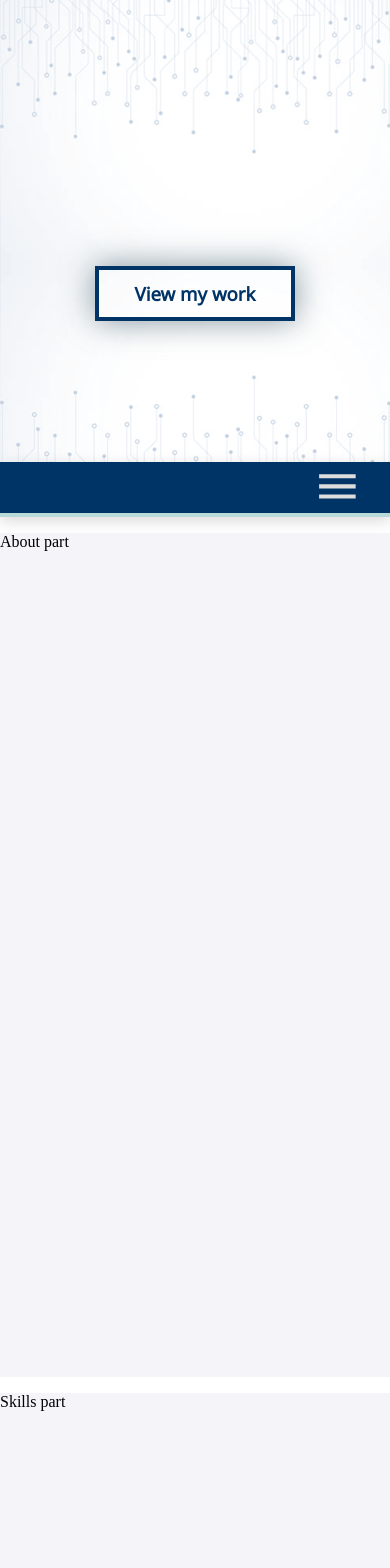
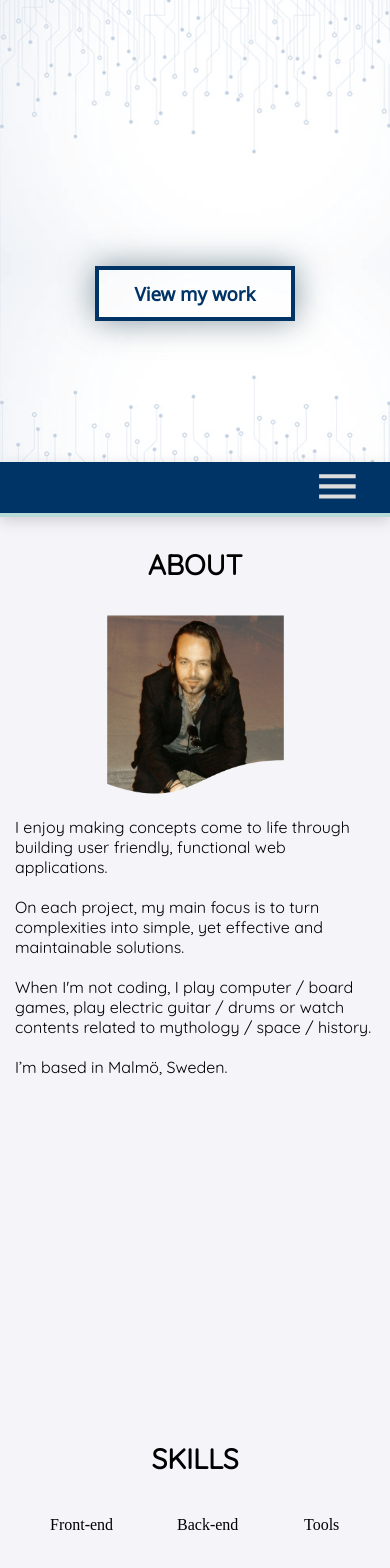
Before and after one commit to problemsolver72221/Personal-portfolio-website-react, a React (Create React App) app: page / in a window 390 px wide. Shown: the part 382-1950 px from the top of the page. Built offline with nearby package versions, Linux system fonts and the light colour scheme.

Commit message:
worked on about section

```diff
--- a/public/index.html
+++ b/public/index.html
@@ -6,7 +6,7 @@
     <link
       rel="stylesheet"
       type="text/css"
-      href=" https://fonts.googleapis.com/css?family=Noto+Sans"
+      href=" https://fonts.googleapis.com/css?family=Noto+Sans|Quicksand"
     />
     <meta name="viewport" content="width=device-width, initial-scale=1" />
     <meta name="theme-color" content="#000000" />
--- a/src/components/App.css
+++ b/src/components/App.css
@@ -11,10 +11,12 @@ html {
 body {
   margin: 0;
   padding: 0;
+  background-color: #f4f4f9;
 }
 
 pre {
   white-space: pre-wrap;
+  margin: 0;
 }
 
 .hero-header-container {
@@ -28,12 +30,6 @@ pre {
   grid-template-rows: 60% 40%;
   /* padding: 0 0 25px 25px; */
   /* border-bottom: 3px solid #b8dbd9; */
-}
-
-.profile-image {
-  width: 225px;
-  height: 225px;
-  padding: 20px 0 20px 0;
 }
 
 .greeting-container {
@@ -50,9 +46,8 @@ pre {
   font-family: "Noto Sans";
   display: inline-block;
   height: 120px;
-  padding-top: 100px;
   /* border: solid 1px blue; */
-  margin: 20px 0 10px 0;
+  padding: 120px 0 10px 0;
 }
 
 .button {
@@ -97,6 +92,21 @@ pre {
 .section-content {
   height: 100vh;
   background-color: #f4f4f9;
+  /* border-bottom: 1px solid #586f7c; */
+}
+
+.section-header {
+  font-family: "Quicksand";
+  font-weight: 600;
+  margin: 0;
+  text-align: center;
+  font-size: 36px;
+}
+
+@media screen and (max-width: 900px) {
+  .section-header {
+    font-size: 32px;
+  }
 }
 
 @media screen and (max-width: 600px) {
@@ -120,4 +130,8 @@ pre {
   .greeting-container {
     padding: 0 0 25px 20px;
   }
+
+  .section-header {
+    font-size: 28px;
+  }
 }
--- a/src/components/App.js
+++ b/src/components/App.js
@@ -5,9 +5,9 @@ import Skills from "./skills/Skills";
 import Contact from "./contact/Contact";
 import Portfolio from "./portfolio/Portfolio";
 import Navbar from "./navbar/Navbar";
-import "./App.css";
 import Section from "./common/section";
 import Home from "./home/home";
+import "./App.css";
 
 class App extends Component {
   state = {
@@ -57,7 +57,6 @@ I am a full-stack web developer.`,
         <Section id="contact">
           <Contact />
         </Section>
-        {/* <img className="profile-image" src="/profileWeb.png" alt="profile" /> */}
       </div>
     );
   }
--- /dev/null
+++ b/src/components/about/About.css
@@ -0,0 +1,73 @@
+.about-container {
+  padding: 60px 50px 0px 50px;
+}
+
+.about-content {
+  display: grid;
+  grid-template-columns: 30% 60%;
+  grid-column-gap: 40px;
+  margin: 0;
+  padding: 40px 0 0 0;
+  height: 100%;
+}
+
+.about-profile {
+  justify-self: center;
+}
+
+.profile-image {
+  width: 100%;
+  height: auto;
+  padding: 20px 20px 0 20px;
+}
+
+.about-description {
+  justify-self: left;
+  font-family: "Quicksand";
+  font-size: 15pt;
+  font-weight: 500;
+  /* height: 100%; */
+}
+
+@media screen and (max-width: 900px) {
+  .about-container {
+    padding: 10px 15px 0px 15px;
+  }
+
+  .about-content {
+    grid-template-columns: 100%;
+    grid-column-gap: 0;
+    padding: 10px 0 0 0;
+  }
+
+  .about-description {
+    font-size: 14pt;
+  }
+
+  .profile-image {
+    width: 275px;
+    /* height: auto; */
+  }
+}
+
+@media screen and (max-width: 600px) {
+  .profile-image {
+    width: 250px;
+    /* height: auto; */
+  }
+
+  .about-description {
+    font-size: 13pt;
+  }
+}
+
+@media screen and (max-width: 425px) {
+  .profile-image {
+    width: 225px;
+    /* height: auto; */
+  }
+
+  .about-description {
+    font-size: 12pt;
+  }
+}
--- a/src/components/about/About.js
+++ b/src/components/about/About.js
@@ -1,9 +1,34 @@
 import React from "react";
+import Heading from "../common/heading";
+import "./About.css";
 
 const About = () => {
   return (
-    <div>
-      <p>About part</p>
+    <div className="about-container">
+      <Heading text="ABOUT" />
+      <div className="about-content">
+        <div className="about-profile">
+          <img className="profile-image" src="/profileWeb.png" alt="profile" />
+        </div>
+        <div className="about-description">
+          <p>
+            I enjoy making concepts come to life through building user friendly,
+            functional web applications.
+            <br />
+            <br />
+            On each project, my main focus is to turn complexities into simple,
+            yet effective and maintainable solutions.
+            <br />
+            <br />
+            When I'm not coding, I play computer / board games, play electric
+            guitar / drums or watch contents related to mythology / space /
+            history.
+            <br />
+            <br />
+            I’m based in Malmö, Sweden.
+          </p>
+        </div>
+      </div>
     </div>
   );
 };
--- /dev/null
+++ b/src/components/common/heading.js
@@ -0,0 +1,11 @@
+import React from "react";
+
+const Heading = ({ text }) => {
+  return (
+    <React.Fragment>
+      <h1 className="section-header">{text}</h1>
+    </React.Fragment>
+  );
+};
+
+export default Heading;
--- a/src/components/navbar/Navbar.css
+++ b/src/components/navbar/Navbar.css
@@ -7,6 +7,7 @@
   z-index: 1000;
   box-shadow: 0 4px 14px 0 rgba(0, 0, 0, 0.15);
   border-bottom: 4px solid #b8dbd9;
+  margin-bottom: 20px;
 }
 
 .nav-logo {
@@ -58,6 +59,7 @@
   color: #f4f4f9;
   font-family: "Noto Sans";
   font-weight: 600;
+  font-size: 12pt;
 }
 
 .nav-item-collapsed {
@@ -71,6 +73,7 @@
   justify-content: center;
   flex-direction: column;
   cursor: pointer;
+  font-size: 11pt;
 }
 
 .nav-item:hover {
--- /dev/null
+++ b/src/components/skills/Skills.css
@@ -0,0 +1,12 @@
+.skills-container {
+  padding: 60px 50px 0px 50px;
+}
+
+.skills-content {
+  display: grid;
+  grid-template-columns: 30% 30% 30%;
+  grid-column-gap: 40px;
+  margin: 0;
+  padding: 40px 0 0 0;
+  height: 100%;
+}
--- a/src/components/skills/Skills.js
+++ b/src/components/skills/Skills.js
@@ -1,9 +1,16 @@
 import React from "react";
+import Heading from "../common/heading";
+import "./Skills.css";
 
 const Skills = () => {
   return (
-    <div>
-      <p>Skills part</p>
+    <div className="skills-container">
+      <Heading text="SKILLS" />
+      <div className="skills-content">
+        <div className="list-container">Front-end</div>
+        <div className="list-container">Back-end</div>
+        <div className="list-container">Tools</div>
+      </div>
     </div>
   );
 };
```
